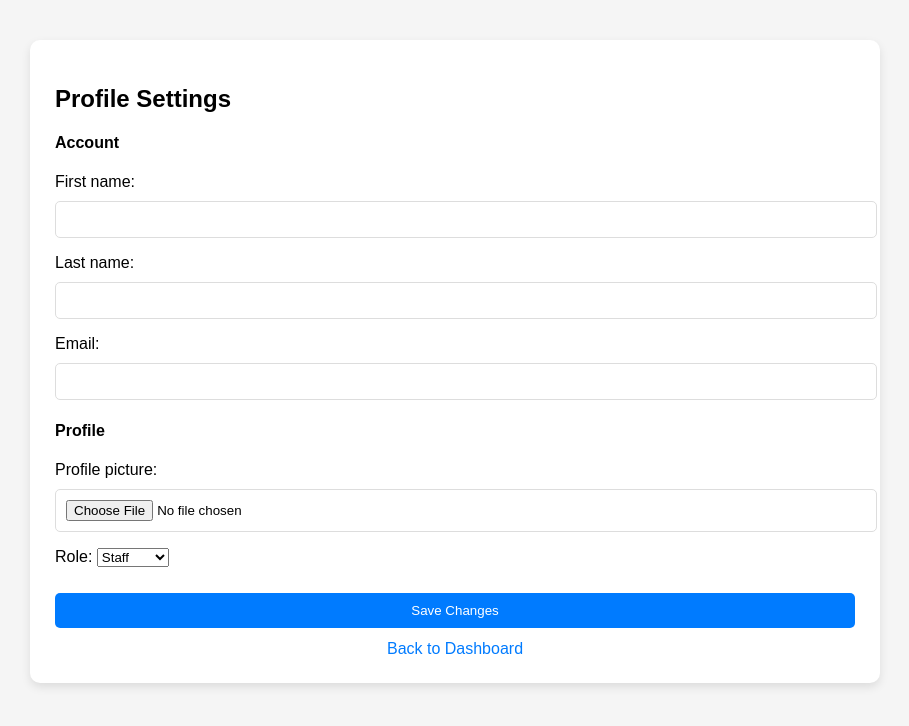
After one commit to VenRassel/Sekondproject, a Django app: page /profile/settings/ in a window 1280 px wide. The commit adds this page. Shown: the top 726 px of the page, without its empty margins (185-1094 px from the left). Run offline with Django 5.2, Linux system fonts and the light colour scheme; a user stored in the database is signed in; data comes from the database, SQL or seed files in the repository; both versions use the stored data as it was after the commit.

```diff
--- /dev/null
+++ b/Base/forms.py
@@ -0,0 +1,18 @@
+# Base/forms.py
+from django import forms
+from django.contrib.auth.models import User
+from .models import Profile
+
+class UserUpdateForm(forms.ModelForm):
+    first_name = forms.CharField(required=False, max_length=30)
+    last_name = forms.CharField(required=False, max_length=30)
+    email = forms.EmailField(required=False)
+
+    class Meta:
+        model = User
+        fields = ['first_name', 'last_name', 'email']
+
+class ProfileUpdateForm(forms.ModelForm):
+    class Meta:
+        model = Profile
+        fields = ['profile_picture', 'role']
--- a/Base/models.py
+++ b/Base/models.py
@@ -1,4 +1,6 @@
+# Base/models.py
 from django.db import models
+from django.contrib.auth.models import User
 
 CATEGORY_CHOICES = [
     ('ram', 'RAM'),
@@ -21,3 +23,18 @@ class Product(models.Model):
 
     def __str__(self):
         return self.name
+
+# --- Profile model for user profile settings ---
+ROLE_CHOICES = (
+    ('admin', 'Admin'),
+    ('staff', 'Staff'),
+    ('encoder', 'Encoder'),
+)
+
+class Profile(models.Model):
+    user = models.OneToOneField(User, on_delete=models.CASCADE, related_name='profile')
+    profile_picture = models.ImageField(upload_to='profiles/', blank=True, null=True)
+    role = models.CharField(max_length=20, choices=ROLE_CHOICES, default='staff')
+
+    def __str__(self):
+        return f"{self.user.username} Profile"
--- a/Base/templates/layout.html
+++ b/Base/templates/layout.html
@@ -4,7 +4,7 @@
     <title>{% block title %}Inventory{% endblock %}</title>
     <style>
         body { font-family: Arial; background:#f5f5f5; margin:0; padding:40px; }
-        .card { background:white; padding:25px; max-width:400px; margin:auto;
+        .card { background:white; padding:25px; max-width:800px; margin:auto;
                 border-radius:10px; box-shadow:0 4px 10px rgba(0,0,0,0.1); }
         input, button {
             width:100%; padding:10px; margin-top:10px; border-radius:5px;
@@ -17,7 +17,6 @@
         .error { color:red; margin-top:10px; }
     </style>
 </head>
-<body>
     {% block content %}{% endblock %}
 </body>
 </html>
--- /dev/null
+++ b/Base/templates/profile/settings.html
@@ -0,0 +1,32 @@
+<!-- Base/templates/profile/settings.html -->
+{% extends "layout.html" %}
+{% load static %}
+
+{% block title %}Profile Settings{% endblock %}
+
+{% block content %}
+<div class="card">
+    <h2>Profile Settings</h2>
+
+    <form method="POST" enctype="multipart/form-data">
+        {% csrf_token %}
+
+        <h4>Account</h4>
+        {{ u_form.as_p }}
+
+        <h4>Profile</h4>
+        {% if user.profile.profile_picture %}
+            <div style="margin-bottom:10px;">
+                <img src="{{ user.profile.profile_picture.url }}" alt="Profile pic" style="width:120px;border-radius:8px;">
+            </div>
+        {% endif %}
+        {{ p_form.as_p }}
+
+        <button type="submit">Save Changes</button>
+    </form>
+
+    <div class="center" style="margin-top:12px;">
+        <a href="{% url 'landing' %}">Back to Dashboard</a>
+    </div>
+</div>
+{% endblock %}
--- a/Base/urls.py
+++ b/Base/urls.py
@@ -1,30 +1,20 @@
 from django.urls import path
-from .views import (
-    landing,
-    product,
-    add_product,
-    category,
-    edit_product,
-    delete_product,
-    pc_builder,
-    login_view,
-    logout_view,
-    signup_view,
-)
+from . import views
 
 urlpatterns = [
-    path('', landing, name='landing'),
-    path('product/', product, name='product'),
-    path('add-product/', add_product, name='add_product'),
-    path('category/', category, name='category'),
-    path('edit/<int:product_id>/', edit_product, name='edit_product'),
-    path('delete/<int:product_id>/', delete_product, name='delete_product'),
-    path('pc_builder/', pc_builder, name='pc_builder'),
-    path('logout/', logout_view, name='logout'),
+    path('', views.landing, name='landing'),
+    path('product/', views.product, name='product'),
+    path('add_product/', views.add_product, name='add-product'),
+    path('category/', views.category, name='category'),
+    path('edit_product/<int:product_id>/', views.edit_product, name='edit-product'),
+    path('delete_product/<int:product_id>/', views.delete_product, name='delete-product'),
+    path('pc_builder/', views.pc_builder, name='pc-builder'),
 
+    # auth
+    path('login/', views.login_view, name='login'),
+    path('logout/', views.logout_view, name='logout'),
+    path('signup/', views.signup_view, name='signup'),
 
-     # 🔐 AUTH ROUTES
-    path('login/', login_view, name='login'),
-    path('logout/', logout_view, name='logout'),
-    path('signup/', signup_view, name='signup'),
+    # PROFILE SETTINGS
+    path('profile/settings/', views.profile_settings, name='profile-settings'),
 ]
--- a/Base/views.py
+++ b/Base/views.py
@@ -1,11 +1,14 @@
+# Base/views.py
 from django.shortcuts import render, redirect, get_object_or_404
 from django.contrib import messages
 from .models import Product
-from django.shortcuts import render
 from .models import Product, CATEGORY_CHOICES
 from django.contrib.auth import authenticate, login, logout
 from django.contrib.auth.forms import AuthenticationForm, UserCreationForm
 from django.contrib.auth.decorators import login_required
+
+# new imports
+from .forms import UserUpdateForm, ProfileUpdateForm
 
 @login_required
 def landing(request):
@@ -83,6 +86,7 @@ def category(request):
 @login_required
 def edit_product(request, product_id):
     product = get_object_or_404(Product, id=product_id)
+    category_filter = request.GET.get('category', '')
 
     if request.method == 'POST':
         name = request.POST.get('name')
@@ -93,39 +97,41 @@ def edit_product(request, product_id):
 
         if not name or not price:
             messages.error(request, "Product name and price are required.")
-            return redirect('product')
+            return redirect('category')
 
         try:
             product.name = name
             product.description = description
             product.price = price
             product.quantity = int(quantity) if quantity else 0
-            product.category = category  # <-- FIXED
+            product.category = category
             product.save()
 
             messages.success(request, f"Product '{name}' updated successfully!")
         except Exception as e:
             messages.error(request, f"Error updating product: {str(e)}")
 
-        return redirect('product')
+        return redirect(f'/category/?category={category_filter}')
 
     products = Product.objects.all()
     return render(request, 'design/product.html', {
-        'products': products,
-        'editing_product': product
-    })
+    'products': products,
+    'editing_product': product,
+    'category_filter': request.GET.get('category', '')
+})
 
 @login_required
 def delete_product(request, product_id):
     product = get_object_or_404(Product, id=product_id)
+    category_filter = request.GET.get('category', '')
 
     if request.method == 'POST':
         product_name = product.name
         product.delete()
         messages.success(request, f"Product '{product_name}' deleted successfully!")
-        return redirect('product')
+        return redirect(f'/category/?category={category_filter}')
 
-    return redirect('product')
+    return redirect('category')
 
 @login_required
 def pc_builder(request):
@@ -166,12 +172,10 @@ def login_view(request):
 
     return render(request, 'auth/login.html', {'form': form})
 
-@login_required
 def logout_view(request):
     logout(request)
     return redirect('login')
 
-@login_required
 def signup_view(request):
     if request.user.is_authenticated:
         return redirect('landing')
@@ -189,3 +193,32 @@ def signup_view(request):
             messages.error(request, "Please correct the errors below.")
 
     return render(request, 'auth/signup.html', {'form': form})
+
+# ----------------- NEW: Profile Settings View -----------------
+@login_required
+def profile_settings(request):
+    # Ensure profile exists (signals should create it, but safe-check)
+    if not hasattr(request.user, 'profile'):
+        from .models import Profile
+        Profile.objects.get_or_create(user=request.user)
+
+    if request.method == 'POST':
+        u_form = UserUpdateForm(request.POST, instance=request.user)
+        p_form = ProfileUpdateForm(request.POST, request.FILES, instance=request.user.profile)
+
+        if u_form.is_valid() and p_form.is_valid():
+            u_form.save()
+            p_form.save()
+            messages.success(request, "Profile updated successfully.")
+            return redirect('profile-settings')
+        else:
+            messages.error(request, "Please correct the errors below.")
+    else:
+        u_form = UserUpdateForm(instance=request.user)
+        p_form = ProfileUpdateForm(instance=request.user.profile)
+
+    context = {
+        'u_form': u_form,
+        'p_form': p_form,
+    }
+    return render(request, 'profile/settings.html', context)
--- a/Inventory/settings.py
+++ b/Inventory/settings.py
@@ -37,7 +37,7 @@ INSTALLED_APPS = [
     'django.contrib.sessions',
     'django.contrib.messages',
     'django.contrib.staticfiles',
-    'Base',
+    'Base.apps.BaseConfig',
 
 ]
 
@@ -126,3 +126,6 @@ DEFAULT_AUTO_FIELD = 'django.db.models.BigAutoField'
 LOGIN_REDIRECT_URL = 'landing'
 LOGOUT_REDIRECT_URL = 'login'
 LOGIN_URL = 'login'
+
+MEDIA_URL = '/media/'
+MEDIA_ROOT = BASE_DIR / 'media'
--- a/Inventory/urls.py
+++ b/Inventory/urls.py
@@ -1,23 +1,12 @@
-"""
-URL configuration for Inventory project.
-
-The `urlpatterns` list routes URLs to views. For more information please see:
-    https://docs.djangoproject.com/en/5.2/topics/http/urls/
-Examples:
-Function views
-    1. Add an import:  from my_app import views
-    2. Add a URL to urlpatterns:  path('', views.home, name='home')
-Class-based views
-    1. Add an import:  from other_app.views import Home
-    2. Add a URL to urlpatterns:  path('', Home.as_view(), name='home')
-Including another URLconf
-    1. Import the include() function: from django.urls import include, path
-    2. Add a URL to urlpatterns:  path('blog/', include('blog.urls'))
-"""
 from django.contrib import admin
 from django.urls import path, include
+from django.conf import settings
+from django.conf.urls.static import static
 
 urlpatterns = [
     path('admin/', admin.site.urls),
     path('', include('Base.urls')),
 ]
+
+if settings.DEBUG:
+    urlpatterns += static(settings.MEDIA_URL, document_root=settings.MEDIA_ROOT)
```
Also changed, not shown: Base/apps.py (+10 -0 lines), Base/signals.py (added, +15 -0 lines), Base/templates/design/category.html (+39 -10 lines), Base/templates/design/product.html (+9 -4 lines), Base/migrations/0003_profile.py (added), db.sqlite3.
